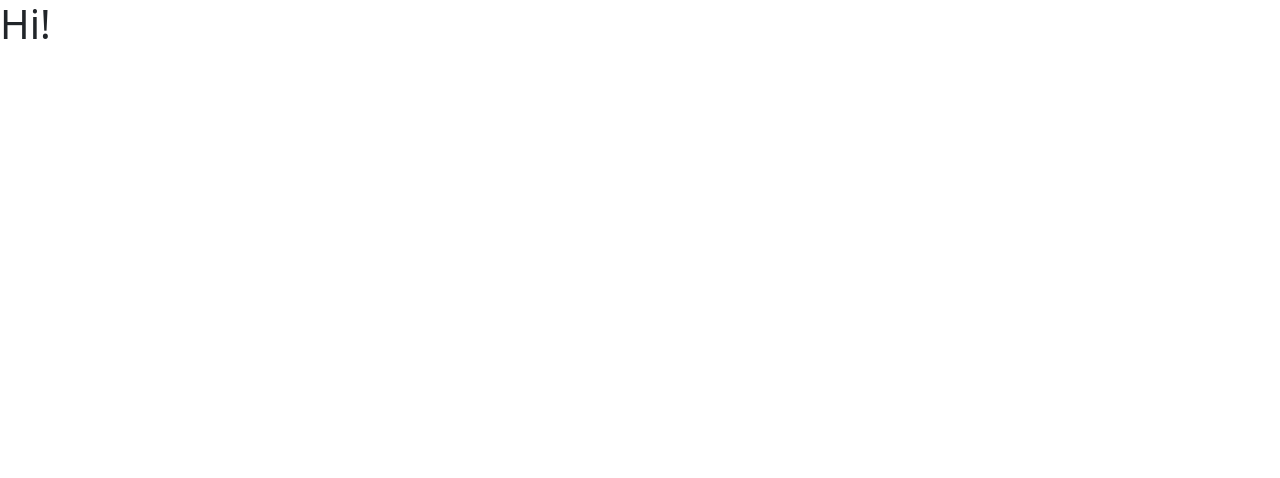
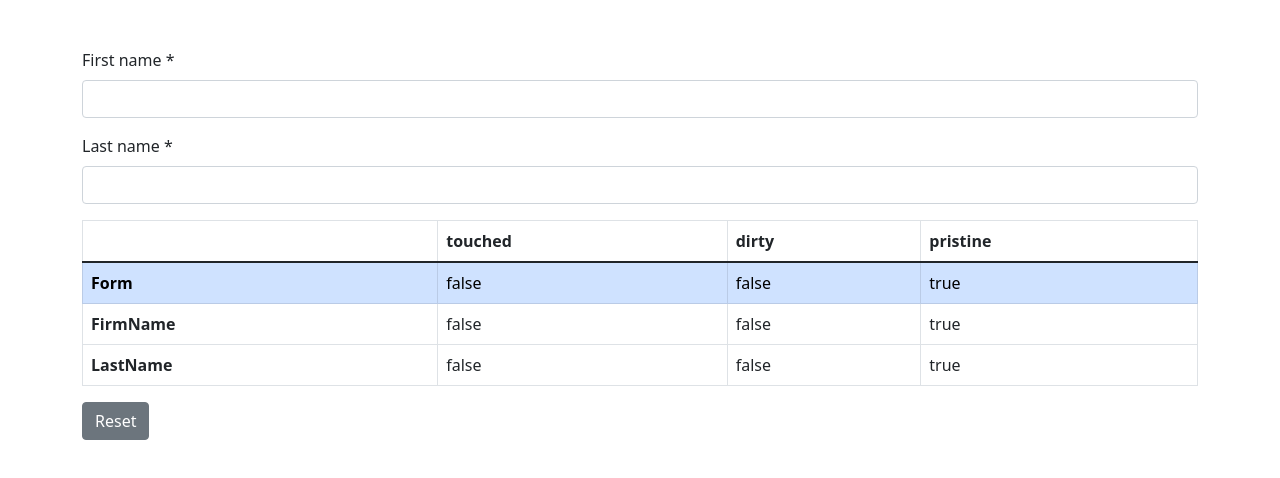
Before and after one commit to angularcodegen/form-fields, an Angular app: page / in a window 1280 px wide. Shown: the top 478 px of the page. Built offline with nearby package versions, Linux system fonts and the light colour scheme.

Commit message:
Add table with ui statuses

```diff
--- /dev/null
+++ b/src/app/app.component.html
@@ -0,0 +1,58 @@
+<form [formGroup]="form" class="container mt-5">
+  <div class="mb-3">
+    <label for="firstname" class="form-label">First name *</label>
+    <input
+      formControlName="firstName"
+      type="email"
+      class="form-control"
+      id="firstname"
+      aria-describedby="emailHelp"
+      autocomplete="off"
+    />
+  </div>
+
+  <div class="mb-3">
+    <label for="lastname" class="form-label">Last name *</label>
+    <input
+      formControlName="lastName"
+      type="email"
+      class="form-control"
+      id="lastname"
+      aria-describedby="emailHelp"
+      autocomplete="off"
+    />
+  </div>
+
+  <table class="table table-bordered">
+    <thead>
+      <tr>
+        <th scope="col"></th>
+        <th scope="col">touched</th>
+        <th scope="col">dirty</th>
+        <th scope="col">pristine</th>
+      </tr>
+    </thead>
+    <tbody>
+      <tr class="table-primary">
+        <th scope="row">Form</th>
+        <td>{{ form.touched }}</td>
+        <td>{{ form.dirty }}</td>
+        <td>{{ form.pristine }}</td>
+      </tr>
+      <tr>
+        <th scope="row">FirmName</th>
+        <td>{{ firstName.touched }}</td>
+        <td>{{ firstName.dirty }}</td>
+        <td>{{ firstName.pristine }}</td>
+      </tr>
+      <tr>
+        <th scope="row">LastName</th>
+        <td>{{ lastName.touched }}</td>
+        <td>{{ lastName.dirty }}</td>
+        <td>{{ lastName.pristine }}</td>
+      </tr>
+    </tbody>
+  </table>
+
+  <button class="btn btn-secondary" (click)="resetAll()">Reset</button>
+</form>
--- a/src/app/app.component.ts
+++ b/src/app/app.component.ts
@@ -1,8 +1,26 @@
 import { Component } from '@angular/core';
+import { FormGroup, FormControl, Validators } from '@angular/forms';
 
 @Component({
   selector: 'app-root',
-  template: ` <h1>Hi!</h1> `,
-  styles: [],
+  templateUrl: './app.component.html',
 })
-export class AppComponent {}
+export class AppComponent {
+  form = new FormGroup({
+    firstName: new FormControl(null, [Validators.required]),
+    lastName: new FormControl(null, [Validators.required]),
+  });
+
+  get firstName(): FormControl {
+    return this.form.get('firstName') as FormControl;
+  }
+
+  get lastName(): FormControl {
+    return this.form.get('lastName') as FormControl;
+  }
+
+  resetAll() {
+    this.form.markAsUntouched();
+    this.form.markAsPristine();
+  }
+}
```
Also changed, not shown: src/app/app.module.ts (+5 -8 lines).
